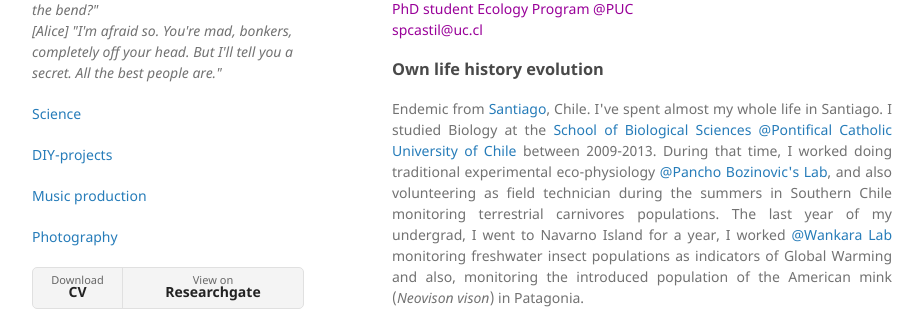
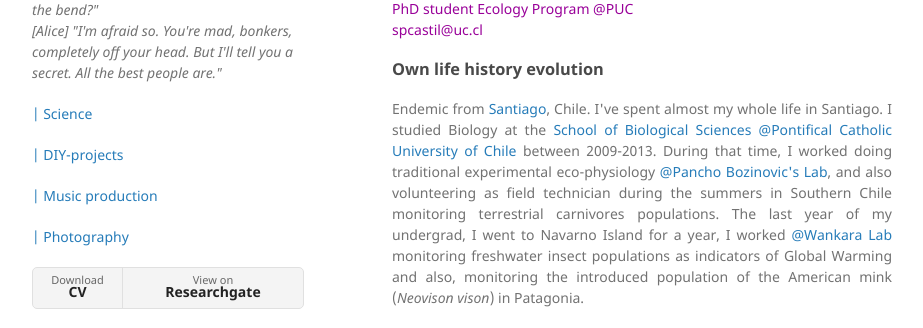
Before and after one commit to SimonCastillo/simoncastillo.github.io, a Jekyll site: the page built from index.md, in a window 1280 px wide. Shown: the part 131-459 px from the top of the page, without its empty margins (178-1101 px from the left). Built offline with Jekyll 4.4.1, drawn with Linux system fonts in a browser that asks for light colours; our own code applies the rules of GitHub Pages for plain Markdown files.

Commit message:
Update default.html

```diff
--- a/_layouts/default.html
+++ b/_layouts/default.html
@@ -32,10 +32,10 @@ PUBLIC "-//W3C//DTD HTML 4.01//EN"
 
 
         {% if site.github.is_user_page %}
-          <p class="view"><a href="{{ site.github.owner_url }}">Science</a></p>
-          <p class="view"><a href="https://github.com/SimonCastillo/simoncastillo.github.io/tree/master/DIY">DIY-projects</a></p>
-          <p class="view"><a href="{{ site.github.owner_url }}">Music production</a></p>
-          <p class="view"><a href="{{ site.github.owner_url }}">Photography</a></p>
+          <p class="view"><a href="{{ site.github.owner_url }}">| Science</a></p>
+          <p class="view"><a href="https://github.com/SimonCastillo/simoncastillo.github.io/tree/master/DIY">| DIY-projects</a></p>
+          <p class="view"><a href="https://soundcloud.com/ngen-mawida">| Music production</a></p>
+          <p class="view"><a href="{{ site.github.owner_url }}">| Photography</a></p>
         {% endif %}
 
         {% if site.show_downloads %}
```
